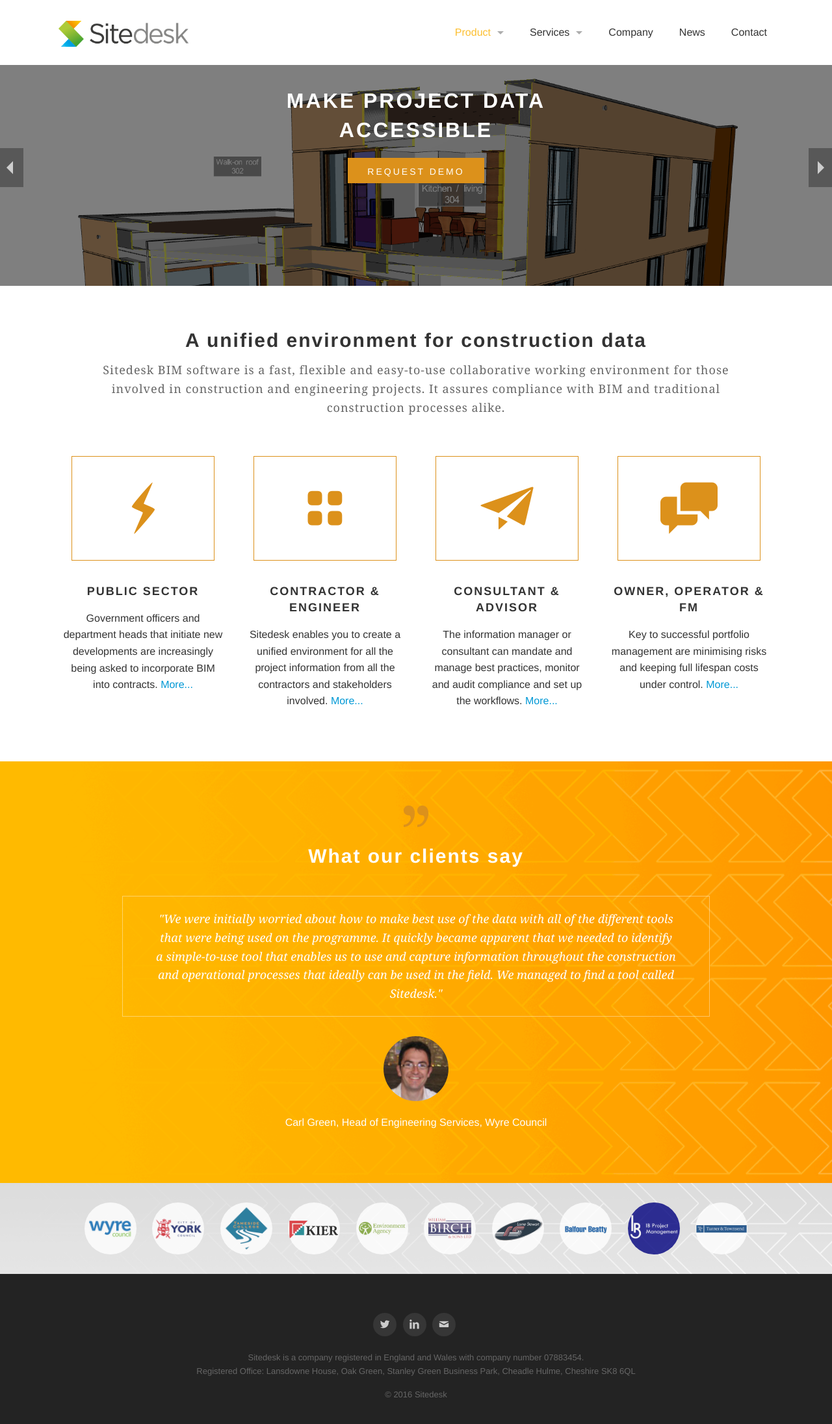
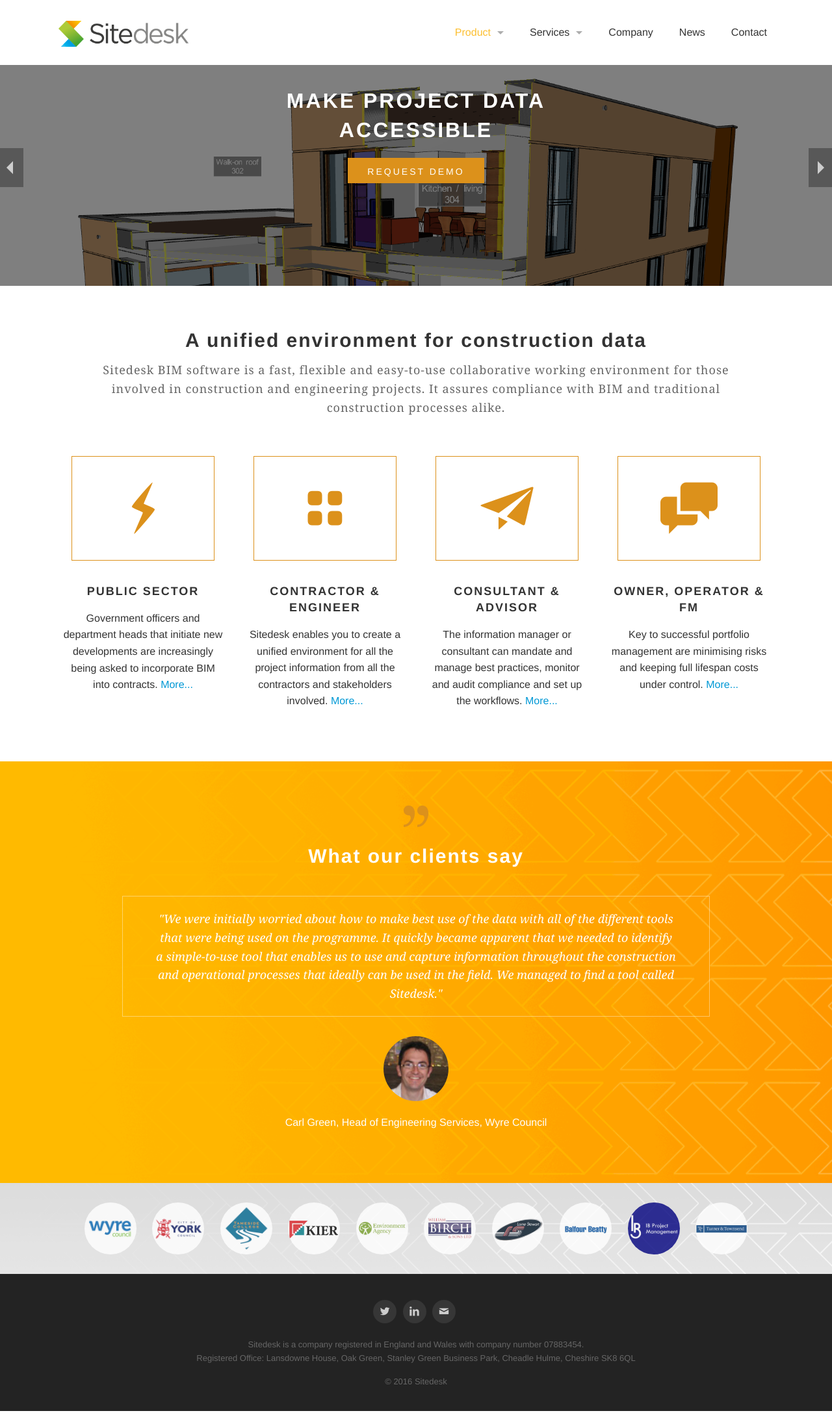
Before and after one commit to zincdesign/sitedesk.github.io, a Jekyll site: the page built from index.html, in a window 1280 px wide. Shown: the whole page at 65% size. Built offline with Jekyll 4.4.1, drawn with Linux system fonts in a browser that asks for light colours; some web fonts are replaced.

Commit message:
menu content moving hack tingy sorry world

```diff
--- a/_layouts/default.html
+++ b/_layouts/default.html
@@ -60,12 +60,14 @@
         </nav>
       </div>
 
+      <div class="row">
+        <div class='large-12 columns'></div>
+      </div>
 
       {{ content }}
 
+      <div class='footer centered-text'>
 
-      <div class='footer centered-text'>
-        <div class='spacing'></div>
         <div class='row'>
           <div class='socials centered-text'>
             <a href='http://twitter.com/sitedesksw'>
```
